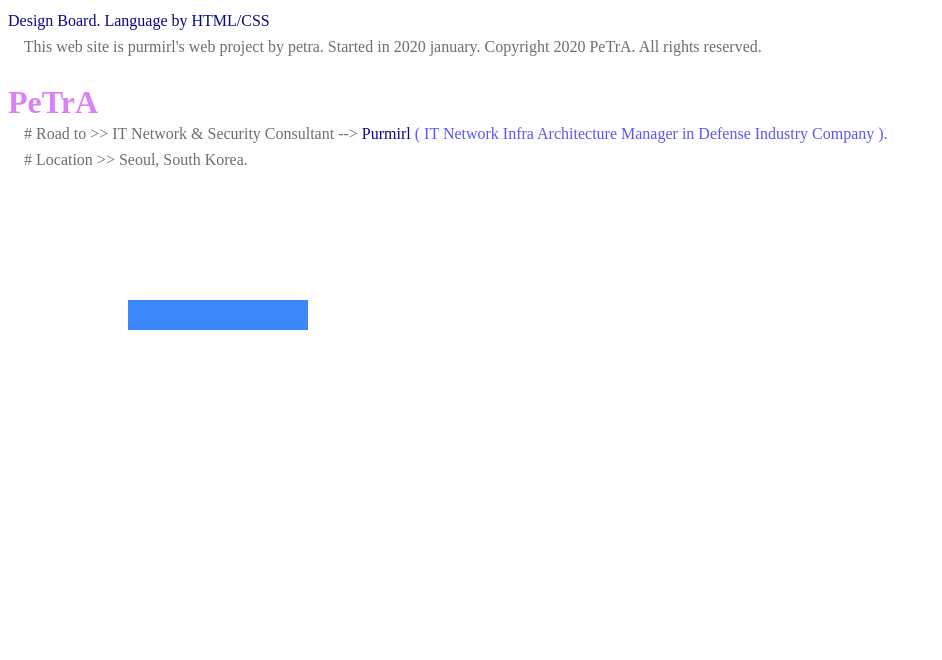
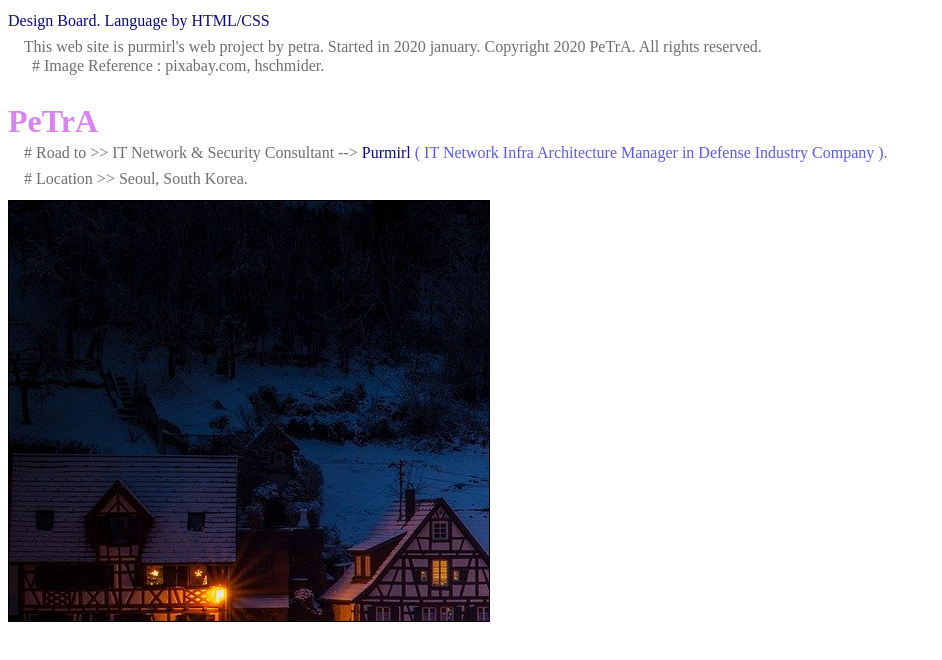
Before and after one commit to purmirl/backup, a plain HTML site: page index.html in a window 1280 px wide. Shown: the whole page, without its empty margins (0-942 px from the left). Drawn offline with Linux system fonts and the light colour scheme.

Commit message:
add a good image

```diff
--- a/index.html
+++ b/index.html
@@ -9,8 +9,13 @@
 	<head>
 		<style type = "text/css">
 			h1{color : #DA81F5;}
+			body{line-height: 0.6em}
 
-			body{line-height: 0.6em}
+			div{border:1px solid black;}
+			.country_box{
+				width:480px;height:420px;
+				background-image:url(image\\country.png);
+			}
 		</style>
 
 		<title>
@@ -26,7 +31,8 @@
 		</p>
 		<p>
 			<font color=#6E6E6E>
-			&nbsp &nbsp This web site is purmirl's web project by petra. Started in 2020 january. Copyright 2020 PeTrA. All rights reserved.
+			&nbsp &nbsp This web site is purmirl's web project by petra. Started in 2020 january. Copyright 2020 PeTrA. All rights reserved. <br><br>
+			&nbsp &nbsp &nbsp # Image Reference : pixabay.com, hschmider.
 			</font>
 		</p>
 		<pre> </pre>
@@ -42,13 +48,16 @@
 			&nbsp &nbsp # Location >> Seoul, South Korea.
 			</font>
 		</p>
+		<div class="country_box">
+		</div>
 
+
+
+		<!--
 		<svg>
 			<rect width="240" height="480" fill="#3d87fb" x="120" y="120"/>
 		</svg>
-
-
-
+		-->
 			<!--
 			&nbsp &nbsp &nbsp &nbsp &nbsp &nbsp &nbsp &nbsp &nbsp &nbsp &nbsp &nbsp &nbsp &nbsp &nbsp &nbsp &nbsp &nbsp &nbsp &nbsp &nbsp Copyright 2020 PeTrA. All rights reserved.
 			<br> </p>
```
Also changed, not shown: image/country.png (added). Lines whose indentation alone changed are shown as unchanged.
